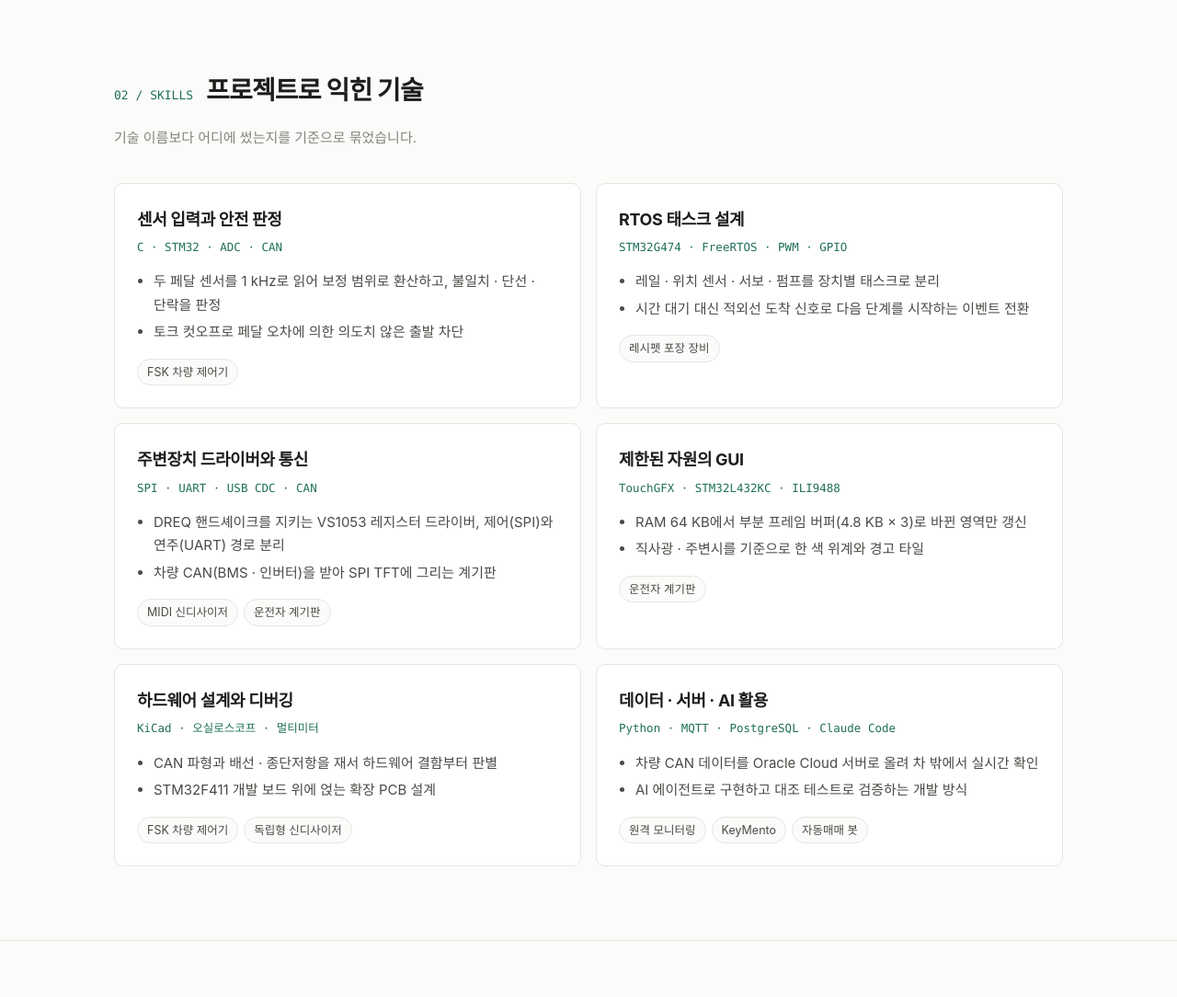
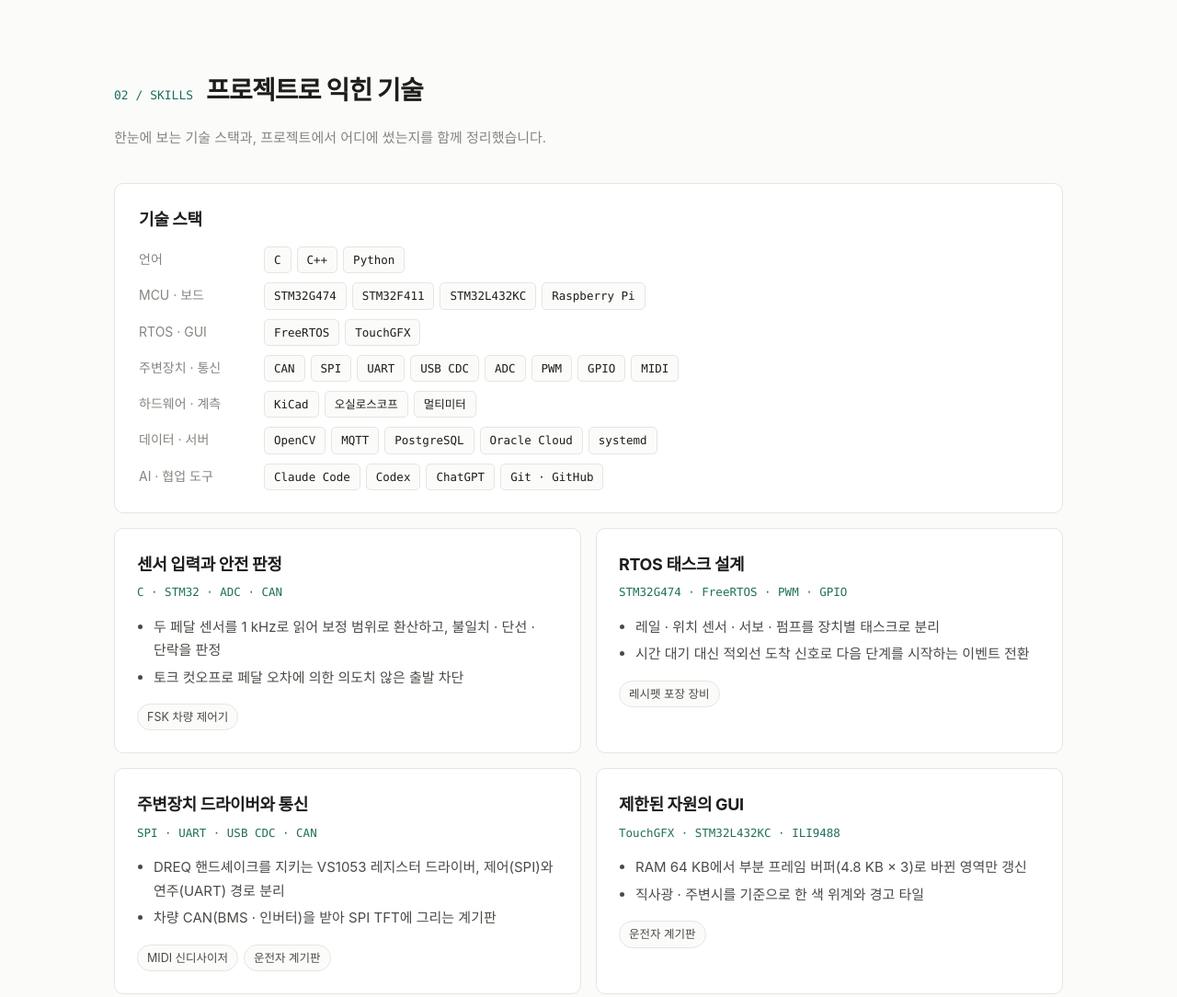
Before and after one commit to turn-world/Protfolio, a plain HTML site: page index.html in a window 1280 px wide. Shown: the part 1560-2644 px from the top of the page at 92% size. Drawn offline with Linux system fonts and the light colour scheme; a web font is replaced by a local one.

Commit message:
기술 스택 추가, 하고 싶은 일 삭제
Co-Authored-By: Claude Opus 5.5 <noreply@anthropic.com>

```diff
--- a/assets/style.css
+++ b/assets/style.css
@@ -211,3 +211,11 @@ footer p { margin: 0; color: var(--ink-2); }
 ul.plain { margin: 0; padding-left: 18px; font-size: 15px; color: var(--ink-2); }
 ul.plain li + li { margin-top: 6px; }
 details.more p { font-size: 15px; color: var(--ink-2); margin: 0; }
+
+.stackbox { padding: 24px 26px; margin-bottom: 16px; }
+.stackbox h3 { margin: 0 0 14px; font-size: 18px; letter-spacing: -.02em; }
+.stacklist { margin: 0; display: grid; grid-template-columns: 120px 1fr; gap: 10px 16px; align-items: baseline; }
+.stacklist dt { color: var(--ink-3); font-size: 14px; }
+.stacklist dd { margin: 0; display: flex; flex-wrap: wrap; gap: 6px; }
+.stacklist .chip { font-size: 12.5px; padding: 3px 10px; background: var(--bg); border: 1px solid var(--line); color: var(--ink); }
+@media (max-width: 600px) { .stacklist { grid-template-columns: 1fr; gap: 4px; } .stacklist dd { margin-bottom: 10px; } }
--- a/index.html
+++ b/index.html
@@ -89,7 +89,19 @@
     <div class="sec-head reveal">
       <span class="num">02 / SKILLS</span>
       <h2>프로젝트로 익힌 기술</h2>
-      <p>기술 이름보다 어디에 썼는지를 기준으로 묶었습니다.</p>
+      <p>한눈에 보는 기술 스택과, 프로젝트에서 어디에 썼는지를 함께 정리했습니다.</p>
+    </div>
+    <div class="card stackbox reveal">
+      <h3>기술 스택</h3>
+      <dl class="stacklist">
+        <dt>언어</dt><dd><span class="chip">C</span><span class="chip">C++</span><span class="chip">Python</span></dd>
+        <dt>MCU · 보드</dt><dd><span class="chip">STM32G474</span><span class="chip">STM32F411</span><span class="chip">STM32L432KC</span><span class="chip">Raspberry Pi</span></dd>
+        <dt>RTOS · GUI</dt><dd><span class="chip">FreeRTOS</span><span class="chip">TouchGFX</span></dd>
+        <dt>주변장치 · 통신</dt><dd><span class="chip">CAN</span><span class="chip">SPI</span><span class="chip">UART</span><span class="chip">USB CDC</span><span class="chip">ADC</span><span class="chip">PWM</span><span class="chip">GPIO</span><span class="chip">MIDI</span></dd>
+        <dt>하드웨어 · 계측</dt><dd><span class="chip">KiCad</span><span class="chip">오실로스코프</span><span class="chip">멀티미터</span></dd>
+        <dt>데이터 · 서버</dt><dd><span class="chip">OpenCV</span><span class="chip">MQTT</span><span class="chip">PostgreSQL</span><span class="chip">Oracle Cloud</span><span class="chip">systemd</span></dd>
+        <dt>AI · 협업 도구</dt><dd><span class="chip">Claude Code</span><span class="chip">Codex</span><span class="chip">ChatGPT</span><span class="chip">Git · GitHub</span></dd>
+      </dl>
     </div>
     <div class="skills">
       <article class="card skill reveal">
@@ -540,10 +552,6 @@
       <div class="card way reveal"><h3>MAINTAIN</h3><strong>다음에 고칠 사람을 생각합니다</strong><p>포장 장비는 계속 발전시킬 계획이 있어 장치마다 태스크를 나누고 받침대 추가 같은 확장을 미리 고려했습니다.</p></div>
       <div class="card way reveal"><h3>USER</h3><strong>보는 사람의 환경에 맞춥니다</strong><p>운전자 계기판은 직사광과 주변시를 기준으로, 검차용 정보는 CLI로 나눠 각자 필요한 값만 보이게 했습니다.</p></div>
     </div>
-    <div class="goal reveal">
-      <h3>하고 싶은 일</h3>
-      <p>센서 입력으로 구동 모듈을 움직이는 시스템은 입력이 틀리거나 통신이 끊겨도 스스로 안전하게 버텨야 합니다. FreeRTOS로 장치를 태스크로 나누고 CAN · SPI · UART로 모듈 간 통신을 직접 구현한 경험을 살려, MCU 기반 실시간 펌웨어 개발과 RTOS · HAL 포팅, 모듈 간 인터페이스 정의 · 구현을 맡고 싶습니다.</p>
-    </div>
   </div>
 </section>
 
```
